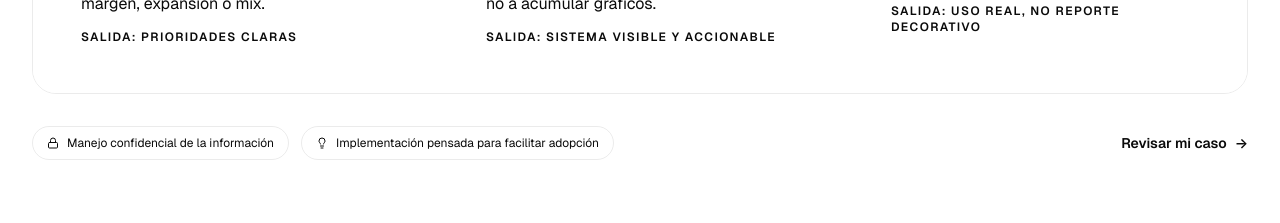
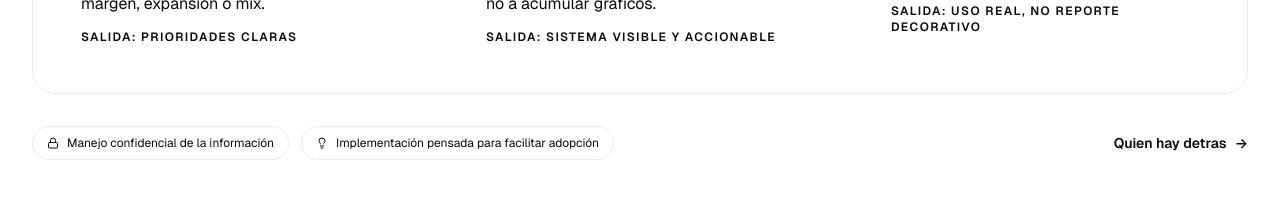
Before and after one commit to AluenIriarte/WebPage, a React (Vite) app: page / in a window 1280 px wide. Shown: the part 2820-3043 px from the top of the page. Built offline with nearby package versions, Linux system fonts and the light colour scheme.

Commit message:
Rename home process CTA to authority section

```diff
--- a/src/app/components/ValueProposition.tsx
+++ b/src/app/components/ValueProposition.tsx
@@ -101,7 +101,7 @@ export function ValueProposition() {
             href="#autoridad"
             className="inline-flex items-center gap-2 text-sm font-semibold text-accent hover:text-accent/75 transition-colors duration-200 group flex-shrink-0"
           >
-            Revisar mi caso
+            Quien hay detras
             <span className="transition-transform duration-200 group-hover:translate-x-1">→</span>
           </a>
         </motion.div>
```
